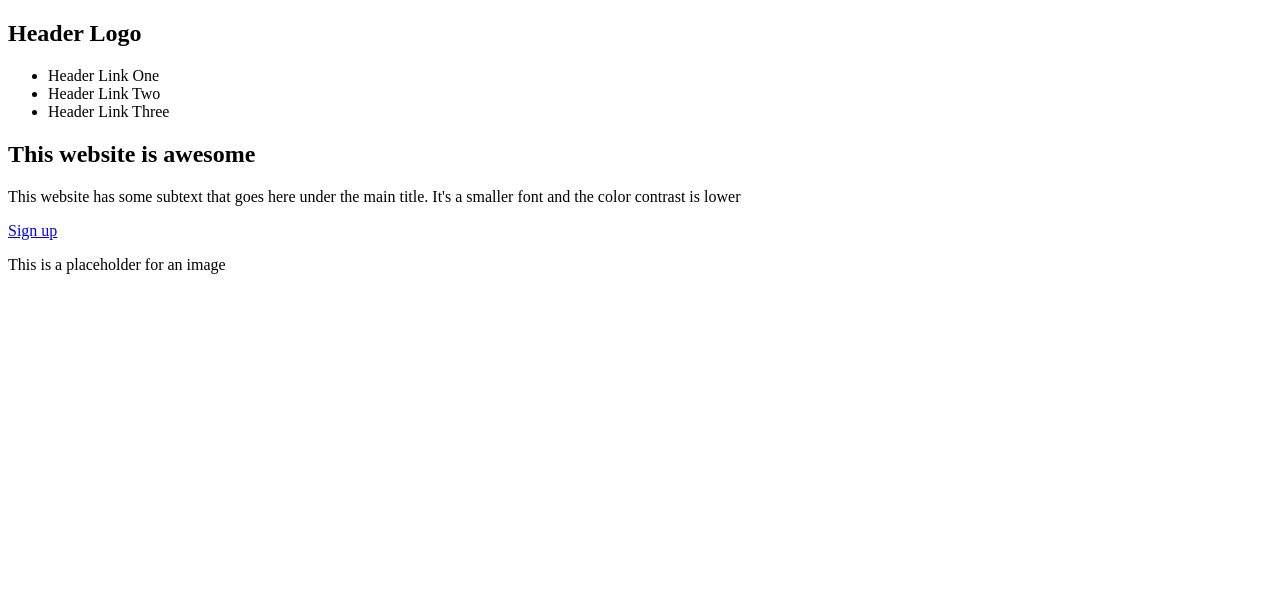
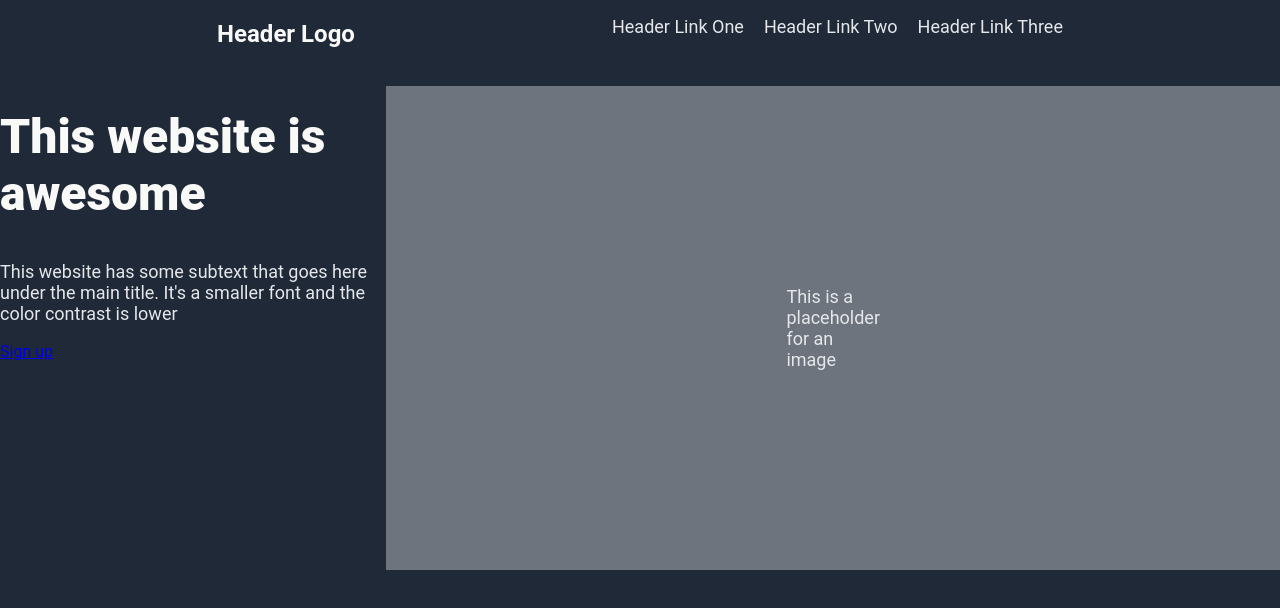
Before and after one commit to AshlavaDev/odin-landing-page, a plain HTML site: page index.html in a window 1280 px wide. Drawn offline with Linux system fonts and the light colour scheme.

Commit message:
add basic stylings to first section to be finished later

```diff
--- /dev/null
+++ b/index.css
@@ -0,0 +1,50 @@
+body {
+    padding: 0;
+    margin: 0;
+    font-family: Roboto;
+}
+
+#hero {
+    background-color: #1f2937;
+    min-height: 100vh;
+}
+
+#hero header, #hero header ul, #hero-content {
+    display: flex;
+    justify-content: space-evenly;
+}
+
+#hero header ul {
+    gap: 20px;
+}
+
+#logo, #hero h1 {
+    color: #f9faf8;
+}
+
+#hero-content p, #hero li {
+    font-size: 18px;
+    color: #e5e7eb;
+}
+
+#logo {
+    font-size: 24px;
+}
+
+#hero ul {
+    list-style-type: none;
+}
+
+#hero-content {
+    flex: 1;
+}
+
+#hero-content h1 {
+    font-size: 48px;
+    font-weight: 900;
+}
+
+#placeholder {
+    padding: 200px 400px;
+    background-color: #6d747d;
+}
--- a/index.html
+++ b/index.html
@@ -5,25 +5,28 @@
     <meta http-equiv="X-UA-Compatible" content="IE=edge">
     <meta name="viewport" content="width=device-width, initial-scale=1.0">
     <title>Awesome Website</title>
+
+    <link rel="stylesheet" href="index.css">
+
 </head>
 <body>
-    <section>
+    <section id="hero">
         <header>
-            <h2>Header Logo</h2>
+            <h2 id="logo">Header Logo</h2>
             <ul>
                 <li>Header Link One</li>
                 <li>Header Link Two</li>
                 <li>Header Link Three</li>
             </ul>
         </header>
-        <div>
+        <div id="hero-content">
             <div>
                 <h1>This website is awesome</h1>
                 <p>This website has some subtext that goes here under the main title. It's a smaller font and the color contrast is lower</p>
                 <a href="/index.html">Sign up</a>
             </div>
             <div>
-                <p>This is a placeholder for an image</p>
+                <p id="placeholder">This is a placeholder for an image</p>
             </div>
         </div>
     </section>
```
